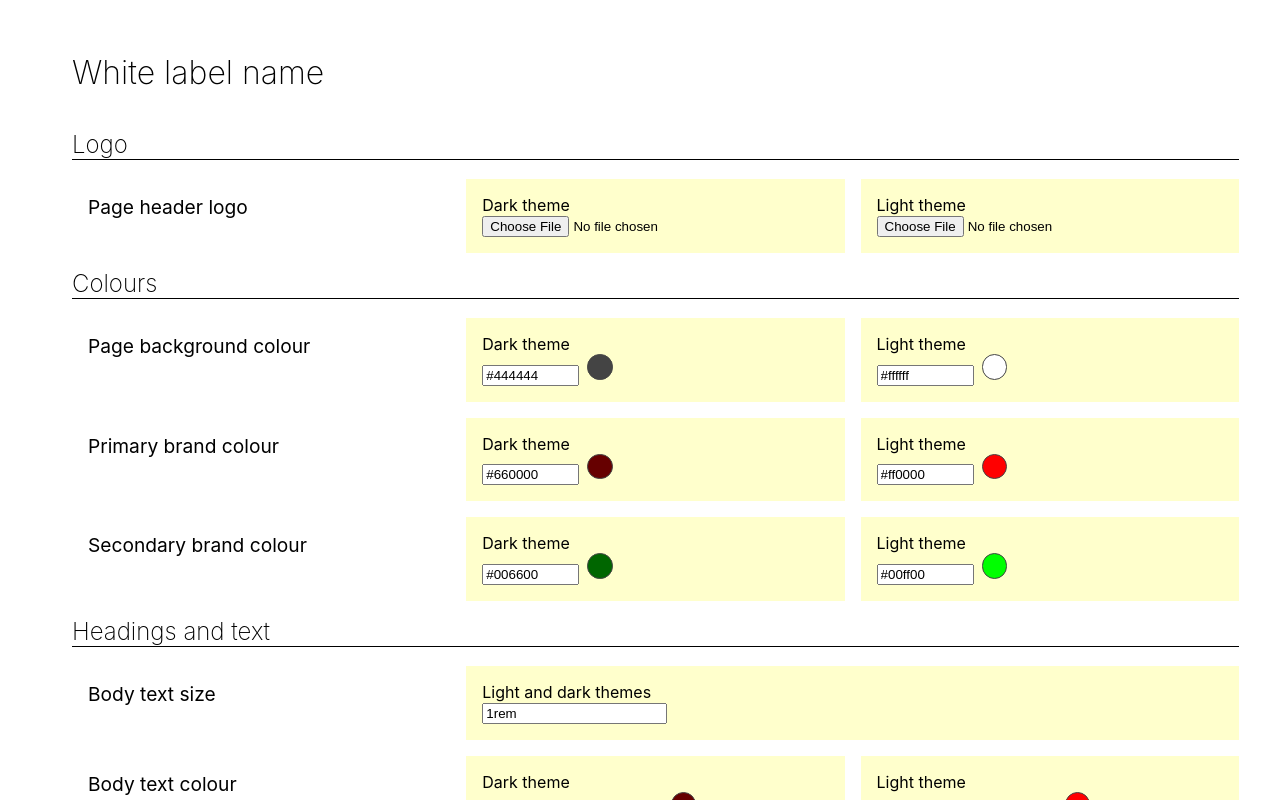
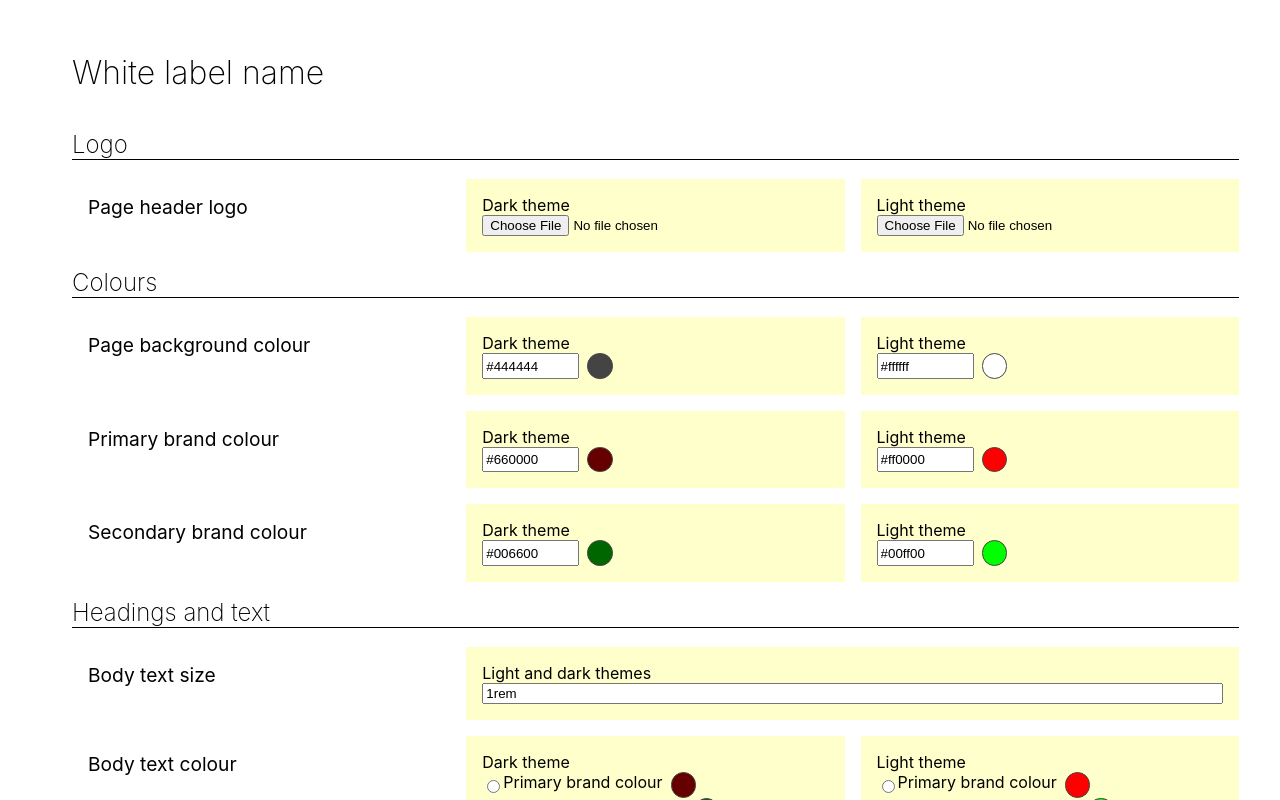
Before and after one commit to davidpounds/whitelabel, a React (Create React App) app: page / in a window 1280 px wide. Shown: the top 800 px of the page. Built offline with nearby package versions, Linux system fonts and the light colour scheme.

Commit message:
Splits cssValue types into own components

```diff
--- a/src/components/CssValue.css
+++ b/src/components/CssValue.css
@@ -2,18 +2,11 @@
     grid-column: 2 / span 2;
 }
 .css-value {
+    display: flex;
+    flex-direction: column;
     padding: var(--grid-padding, 0);
     background: #ffc;
 }
 .css-value-label {
     display: block;
 }
-.css-value-colour-swatch {
-    --swatch-size: 1.6rem;
-    display: inline-block;
-    width: var(--swatch-size);
-    height: var(--swatch-size);
-    border-radius: calc(var(--swatch-size) / 2);
-    border: 1px solid #444;
-    margin-left: 0.5rem;
-}
--- a/src/components/CssValue.jsx
+++ b/src/components/CssValue.jsx
@@ -1,9 +1,10 @@
 import './CssValue.css';
-import { useState, useEffect } from 'react';
-import { useSelector, useDispatch } from 'react-redux';
+import { useDispatch } from 'react-redux';
 import { updateValue } from '../actions';
-import { getWhiteLabelCssCustomProperties } from '../selectors';
 import { CSS_VALUE_TYPE, THEME, makeUpperCaseFirstLetter } from '../utils';
+import ColourValue from './cssvalues/ColourValue';
+import ImageValue from './cssvalues/ImageValue';
+import TextValue from './cssvalues/TextValue';
 
 const CssValue = props => {
     const {
@@ -19,10 +20,8 @@ const CssValue = props => {
     const labelText = themed ?
         `${theme} theme` :
         `${THEME.LIGHT} and ${THEME.DARK} themes`;
-    const updateHandler = e => {
-        console.log(e);
-        dispatch(updateValue(theme, property, e.target.value));
-    }
+    const updateHandler = e => dispatch(updateValue(theme, property, e.target.value));
+
     const valueProps = {
         id,
         theme,
@@ -52,82 +51,3 @@ const CssValue = props => {
 };
 
 export default CssValue;
-
-const ColourValue = props => {
-    const { id, theme, cssValue, updateHandler, property, includeColours = [] } = props;
-    const cssCustomProperties = useSelector(getWhiteLabelCssCustomProperties);
-    const getCssValueDetails = cssPropertyName => cssCustomProperties.find(ccp => ccp.property === cssPropertyName) ?? null;
-    const showIncludeColours = Array.isArray(includeColours) && includeColours.length > 0;
-    const useIncludedColour = showIncludeColours && includeColours.includes(cssValue);
-    const [customColourValue, setCustomColourValue] = useState(useIncludedColour ? getCssValueDetails(cssValue)?.value?.[theme] ?? '' : cssValue ?? '');
-
-    useEffect(() => {
-        setCustomColourValue(useIncludedColour ? getCssValueDetails(cssValue)?.value?.[theme] ?? '' : cssValue ?? '');
-        // eslint-disable-next-line
-    }, [useIncludedColour, cssValue, theme]);
-
-    return (
-        <>
-            {showIncludeColours && includeColours.map(col => {
-                const optName = getCssValueDetails(col)?.propertyName ?? col;
-                return (
-                    <div key={col}>
-                        <input type="radio" name={`col-${id}`} value={col} checked={col === cssValue} onChange={updateHandler} />
-                        {optName}
-                        <span className="css-value-colour-swatch" style={{backgroundColor: `var(${col})`}}></span>
-                    </div>
-                );
-            })}
-
-            <div>
-                {showIncludeColours && (
-                    <>
-                        <input type="radio" name={`col-${id}`} value={customColourValue} checked={!useIncludedColour} onChange={updateHandler} />
-                        Custom
-                    </>
-                )}
-                <input
-                    id={id}
-                    className="css-value-input"
-                    type="text"
-                    data-theme={theme}
-                    value={customColourValue}
-                    onChange={updateHandler}
-                    size={9}
-                    disabled={useIncludedColour}
-                />
-                <span className="css-value-colour-swatch" style={{backgroundColor: `var(${property})`}}></span>
-            </div>
-        </>
-    );
-};
-
-const ImageValue = props => {
-    const { id, theme, cssValue, updateHandler } = props;
-
-    return (
-        <input
-            id={id}
-            className="css-value-input"
-            type="file"
-            data-theme={theme}
-            value={cssValue ?? ''}
-            onChange={updateHandler}
-        />
-    );
-};
-
-const TextValue = props => {
-    const { id, theme, cssValue, updateHandler } = props;
-
-    return (
-        <input
-            id={id}
-            className="css-value-input"
-            type="text"
-            data-theme={theme}
-            value={cssValue ?? ''}
-            onChange={updateHandler}
-        />
-    );
-};
--- /dev/null
+++ b/src/components/cssvalues/ColourValue.css
@@ -0,0 +1,13 @@
+.css-value-colour {
+    display: flex;
+    min-height: 1.6rem;
+}
+.css-value-colour-swatch {
+    --swatch-size: 1.6rem;
+    display: inline-block;
+    width: var(--swatch-size);
+    height: var(--swatch-size);
+    border-radius: calc(var(--swatch-size) / 2);
+    border: 1px solid #444;
+    margin-left: 0.5rem;
+}
--- /dev/null
+++ b/src/components/cssvalues/ColourValue.jsx
@@ -0,0 +1,57 @@
+import './ColourValue.css';
+import { useEffect, useState } from 'react';
+import { useSelector } from 'react-redux';
+import { getWhiteLabelCssCustomProperties } from '../../selectors';
+
+const ColourValue = props => {
+    const { id, theme, cssValue, updateHandler, property, includeColours = [] } = props;
+    const cssCustomProperties = useSelector(getWhiteLabelCssCustomProperties);
+
+    const getCssValueDetails = cssPropertyName => cssCustomProperties.find(ccp => ccp.property === cssPropertyName) ?? null;
+    const getCssValue = cssPropertyName => getCssValueDetails(cssPropertyName)?.value?.[theme] ?? null;
+    const showIncludeColours = Array.isArray(includeColours) && includeColours.length > 0;
+    const useIncludedColour = showIncludeColours && includeColours.includes(cssValue);
+    const [customColourValue, setCustomColourValue] = useState(useIncludedColour ? getCssValue(cssValue) ?? '' : cssValue ?? '');
+
+    useEffect(() => {
+        setCustomColourValue(useIncludedColour ? getCssValue(cssValue) ?? '' : cssValue ?? '');
+        // eslint-disable-next-line
+    }, [useIncludedColour, cssValue, theme]);
+
+    return (
+        <>
+            {showIncludeColours && includeColours.map(col => {
+                const optName = getCssValueDetails(col)?.propertyName ?? col;
+                return (
+                    <div key={col} className="css-value-colour">
+                        <input type="radio" name={`col-${id}`} value={col} checked={col === cssValue} onChange={updateHandler} />
+                        {optName}
+                        <span className="css-value-colour-swatch" style={{backgroundColor: `var(${col})`}}></span>
+                    </div>
+                );
+            })}
+
+            <div className="css-value-colour">
+                {showIncludeColours && (
+                    <>
+                        <input type="radio" name={`col-${id}`} value={customColourValue} checked={!useIncludedColour} onChange={updateHandler} />
+                        Custom
+                    </>
+                )}
+                <input
+                    id={id}
+                    className="css-value-input"
+                    type="text"
+                    data-theme={theme}
+                    value={customColourValue}
+                    onChange={updateHandler}
+                    size={9}
+                    disabled={useIncludedColour}
+                />
+                <span className="css-value-colour-swatch" style={{backgroundColor: `var(${property})`}}></span>
+            </div>
+        </>
+    );
+};
+
+export default ColourValue;
--- /dev/null
+++ b/src/components/cssvalues/ImageValue.jsx
@@ -0,0 +1,16 @@
+const ImageValue = props => {
+    const { id, theme, cssValue, updateHandler } = props;
+
+    return (
+        <input
+            id={id}
+            className="css-value-input"
+            type="file"
+            data-theme={theme}
+            value={cssValue ?? ''}
+            onChange={updateHandler}
+        />
+    );
+};
+
+export default ImageValue;
--- /dev/null
+++ b/src/components/cssvalues/TextValue.jsx
@@ -0,0 +1,16 @@
+const TextValue = props => {
+    const { id, theme, cssValue, updateHandler } = props;
+
+    return (
+        <input
+            id={id}
+            className="css-value-input"
+            type="text"
+            data-theme={theme}
+            value={cssValue ?? ''}
+            onChange={updateHandler}
+        />
+    );
+};
+
+export default TextValue;
```
